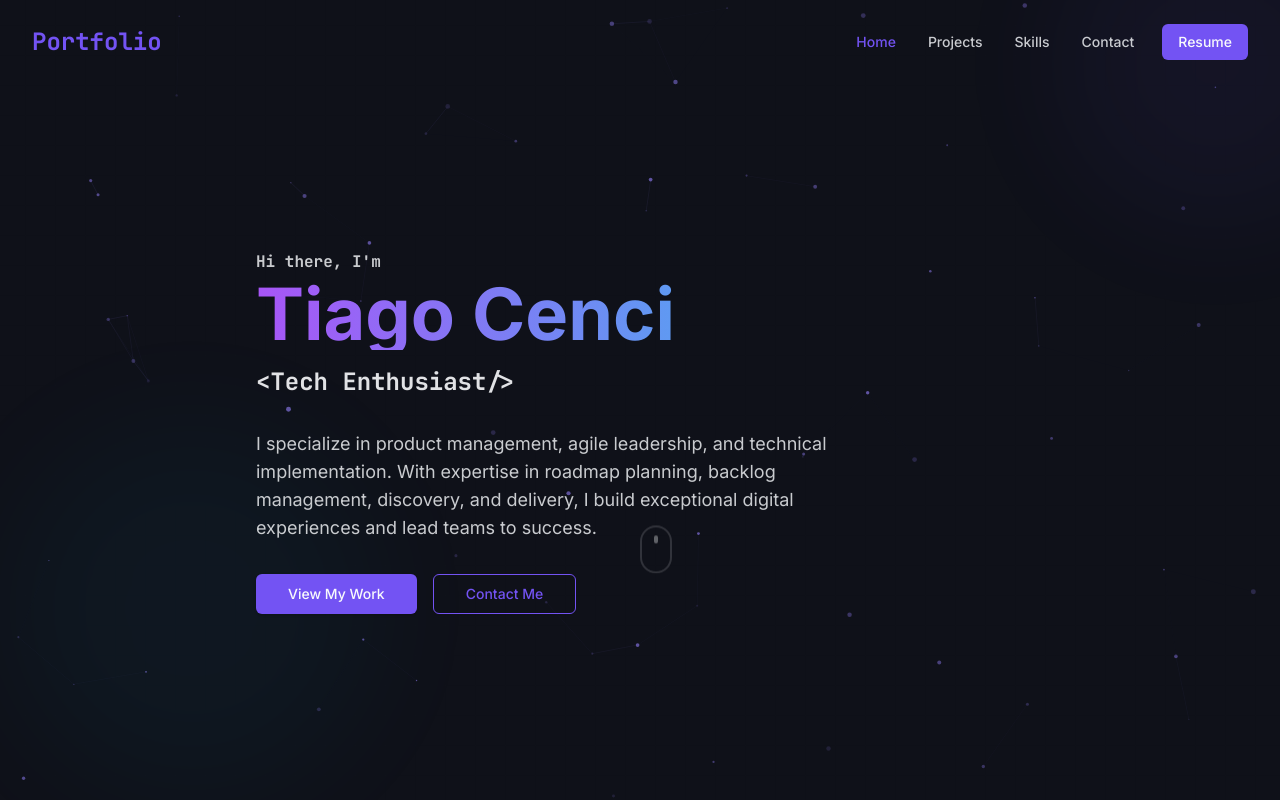
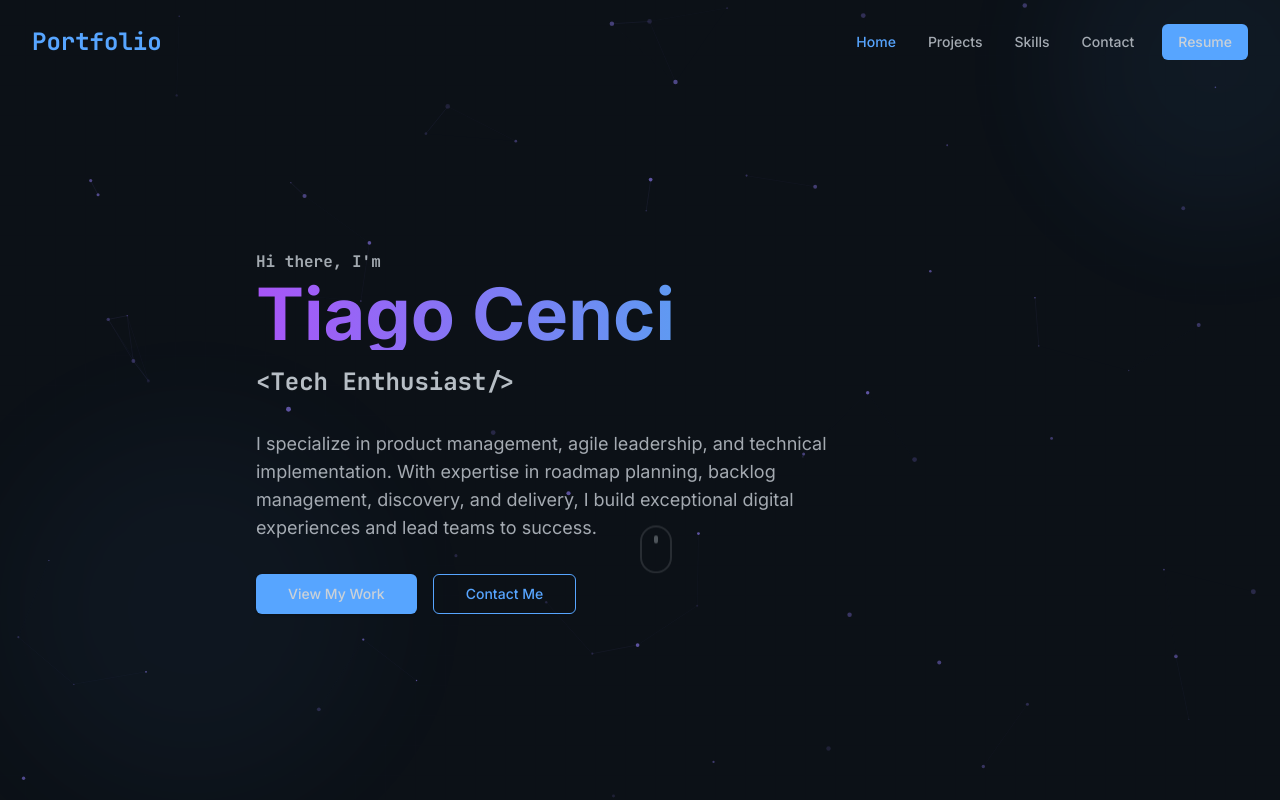
Before and after one commit to tiago-cenci/tiago-cenci-portfolio, a React (Vite) app: page / in a window 1280 px wide. Shown: the top 800 px of the page. Built offline with nearby package versions, Linux system fonts and the light colour scheme.

Commit message:
Refactor: Apply new color palette
Update the color palette to match the provided specifications, referencing GitHub, Vercel, and other developer portfolio designs.

```diff
--- a/src/index.css
+++ b/src/index.css
@@ -7,33 +7,33 @@
 
 @layer base {
   :root {
-    --background: 230 25% 8%;
-    --foreground: 210 40% 98%;
+    --background: 215 30% 7%;    /* #0d1117 - GitHub dark background */
+    --foreground: 210 15% 82%;   /* #c9d1d9 - GitHub primary text */
 
-    --card: 230 25% 11%;
-    --card-foreground: 210 40% 98%;
+    --card: 215 28% 10%;         /* Slightly lighter than background */
+    --card-foreground: 210 15% 82%;
 
-    --popover: 230 25% 11%;
-    --popover-foreground: 210 40% 98%;
+    --popover: 215 28% 10%;
+    --popover-foreground: 210 15% 82%;
 
-    --primary: 252 87% 64%;
-    --primary-foreground: 210 40% 98%;
+    --primary: 212 100% 67%;     /* #58a6ff - GitHub blue accent */
+    --primary-foreground: 210 15% 82%;
 
-    --secondary: 220 70% 15%;
-    --secondary-foreground: 210 40% 98%;
+    --secondary: 213 70% 52%;    /* #1f6feb - GitHub hover blue */
+    --secondary-foreground: 210 15% 82%;
 
-    --muted: 240 10% 20%;
-    --muted-foreground: 240 10% 70%;
+    --muted: 220 14% 42%;        /* #8b949e - GitHub secondary text */
+    --muted-foreground: 220 14% 65%;
 
-    --accent: 190 80% 50%;
-    --accent-foreground: 210 40% 98%;
+    --accent: 212 100% 67%;      /* Same as primary for consistency */
+    --accent-foreground: 210 15% 82%;
 
     --destructive: 0 84.2% 60.2%;
-    --destructive-foreground: 210 40% 98%;
+    --destructive-foreground: 210 15% 82%;
 
-    --border: 230 25% 15%;
-    --input: 230 25% 15%;
-    --ring: 252 87% 64%;
+    --border: 215 25% 15%;
+    --input: 215 25% 15%;
+    --ring: 212 100% 67%;
 
     --radius: 0.5rem;
   }
```
